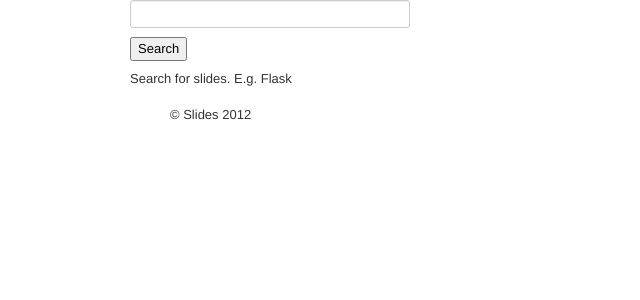
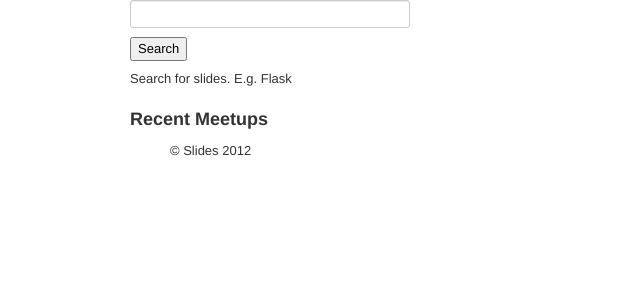
Before and after one commit to t20/meetupslides, a Flask app: page / in a window 1280 px wide. Shown: the top 300 px of the page, without its empty margins (0-640 px from the left). Run offline with Flask 2, Linux system fonts and the light colour scheme; data that the repository does not hold is empty; some libraries are stand-ins or nearby versions.

Commit message:
Homepage recent posts template

```diff
--- a/templates/index.html
+++ b/templates/index.html
@@ -12,4 +12,9 @@
   </div>
 </div>
 
+<div class="row">
+  <h3>Recent Meetups</h3>
+  {% include "_posts.html" %}
+</div>
+
 {% endblock %}
```
